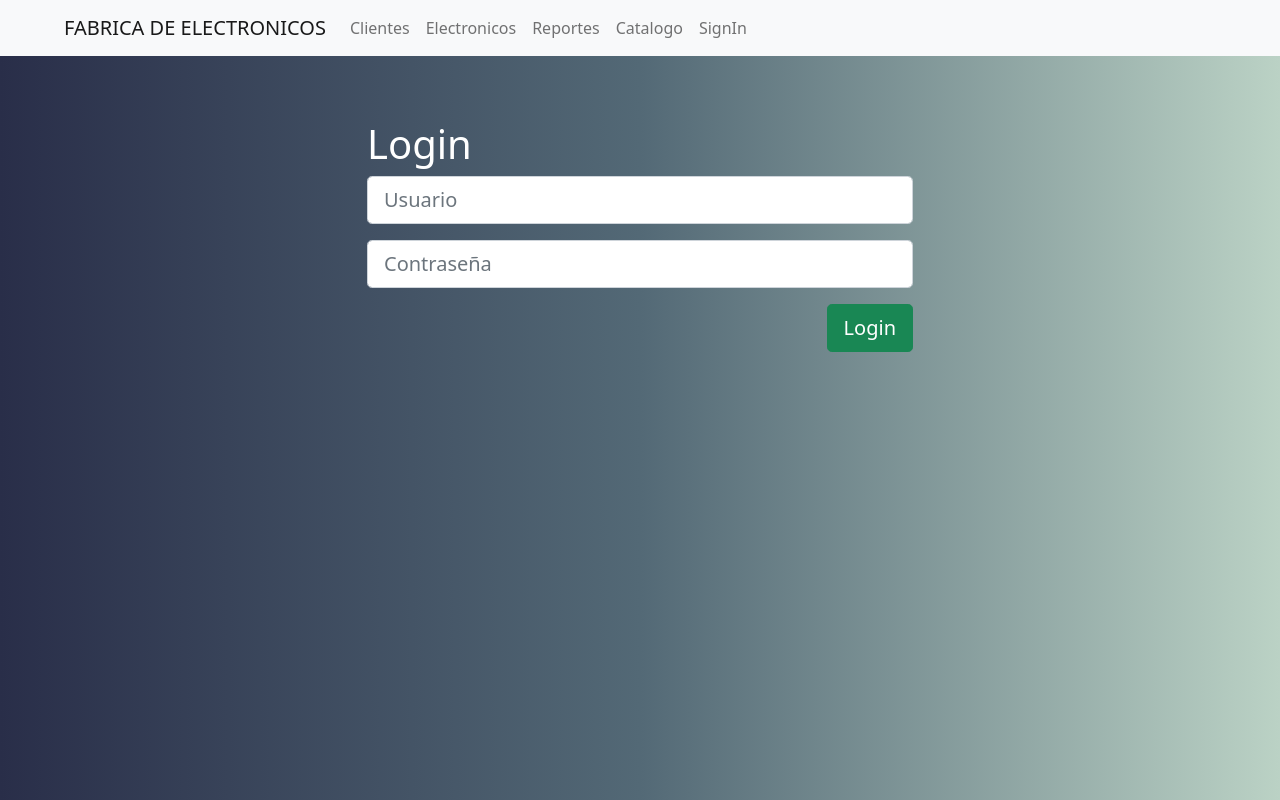
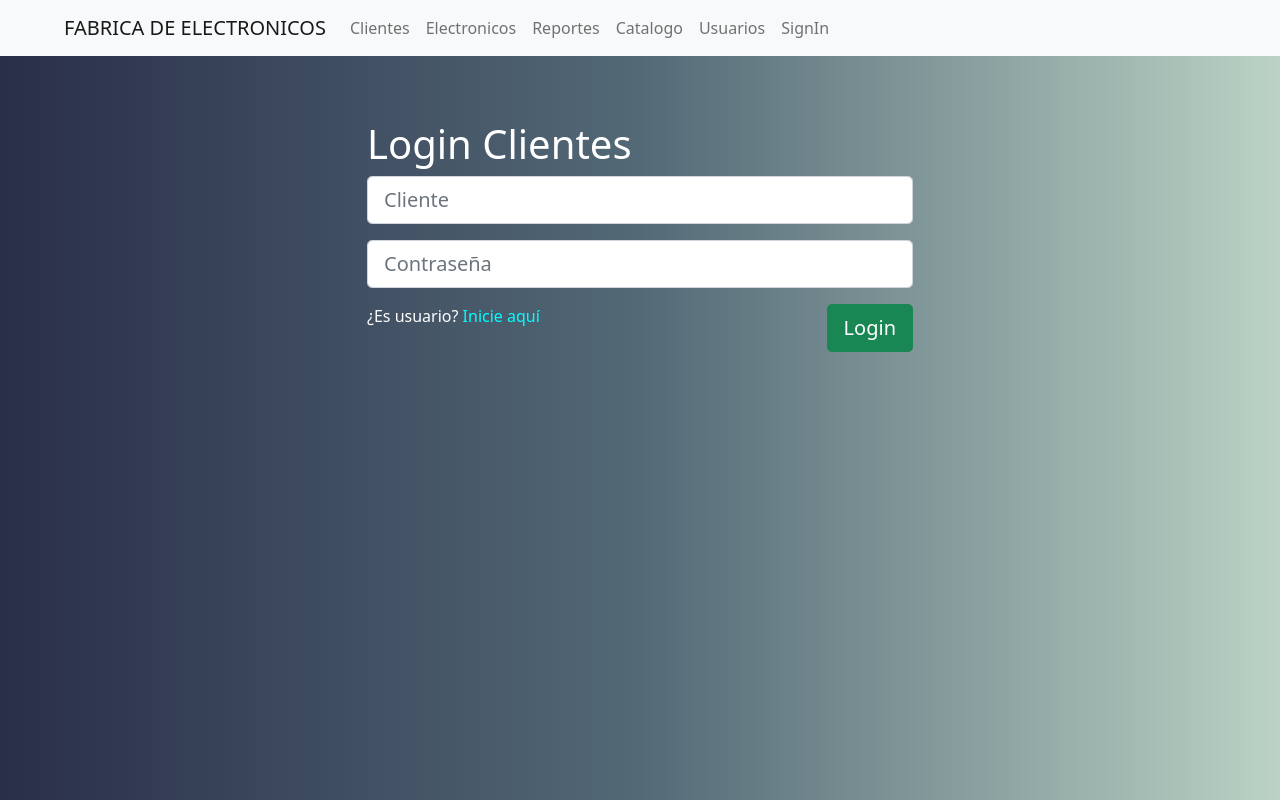
Before and after one commit to AdaliGJ/Fabricas-Electronicos, an Angular app in the folder fabrica/: page /login-cliente in a window 1280 px wide. Before the commit this address led to /login. Built offline with nearby package versions, Linux system fonts and the light colour scheme.

Commit message:
Permisos Login clientes y usuarios

```diff
--- a/fabrica/src/app/app-routing.module.ts
+++ b/fabrica/src/app/app-routing.module.ts
@@ -8,17 +8,29 @@ import { ListarElectronicosComponent } from './components/listar-electronicos/li
 import { ListarUsuarioComponent } from './components/listar-usuarios/listar-usuarios.component';
 import { LoginComponent } from './components/login/login.component';
 import { LoginClienteComponent } from './components/login-cliente/login-cliente.component';
+import {CatalogoComponent} from './components/catalogo/catalogo.component'
+import { DetallesComponent } from './components/detalles/detalles.component';
 
 const localUser=localStorage.getItem("usuario");
+const localClient=localStorage.getItem("cliente");
 
 var routes: Routes;
 
-if(localUser=="" || localUser==null || localUser=="error"){
+if((localUser=="" || localUser==null || localUser=="error") && (localClient=="" || localClient==null || localClient=="error") ){
   routes  = [
    {path: 'login', component: LoginComponent},
+   {path: 'login-cliente', component: LoginClienteComponent},
     {path:'**', redirectTo: 'login', pathMatch: 'full'}
   ];
-}else{
+}
+else if(localUser=="" || localUser==null || localUser=="error"){
+  routes  = [
+    {path: 'catalogo', component: CatalogoComponent},
+    {path: 'detalles/:id', component: DetallesComponent},
+     {path:'**', redirectTo: 'catalogo', pathMatch: 'full'}
+   ];
+}
+else{
   routes  = [
     {path: '', component: ListarClienteComponent},
     {path: 'crear-cliente', component: CrearClienteComponent},
--- a/fabrica/src/app/app.module.ts
+++ b/fabrica/src/app/app.module.ts
@@ -14,6 +14,8 @@ import { ListarUsuarioComponent } from './components/listar-usuarios/listar-usua
 import { CrearUsuarioComponent } from './components/crear-usuario/crear-usuario.component';
 import { LoginComponent } from './components/login/login.component';
 import { LoginClienteComponent } from './components/login-cliente/login-cliente.component';
+import { CatalogoComponent } from './components/catalogo/catalogo.component';
+import { DetallesComponent } from './components/detalles/detalles.component';
 
 @NgModule({
   declarations: [
@@ -25,7 +27,9 @@ import { LoginClienteComponent } from './components/login-cliente/login-cliente.
     ListarUsuarioComponent,
     CrearUsuarioComponent,
     LoginComponent,
-    LoginClienteComponent
+    LoginClienteComponent,
+    CatalogoComponent,
+    DetallesComponent
   ],
   imports: [
     BrowserModule,
--- a/fabrica/src/app/components/login-cliente/login-cliente.component.html
+++ b/fabrica/src/app/components/login-cliente/login-cliente.component.html
@@ -2,7 +2,7 @@
     <div class="row">
         <div class="col-lg-6 offset-lg-3">
                     <form class="mt-3" [formGroup]="loginForm" (submit)="loginClient()" >
-                        <h1 >Login</h1>
+                        <h1 >Login Clientes</h1>
                         <div class="mb-3">
                             <input type="text" formControlName="cliente" class="form-control form-control-lg"  placeholder="Cliente">
                         </div>
@@ -12,6 +12,9 @@
                         <div class="mb-3">
                             <button type="submit" class="btn btn-success btn-lg float-end">Login</button>
                         </div>
+                        <div class="mb-3">
+                            <p>¿Es usuario? <a type="nav-link"  href="/login">Inicie aquí</a></p>
+                        </div>
                     </form>
         </div>
     </div>
--- a/fabrica/src/app/components/login-cliente/login-cliente.component.scss
+++ b/fabrica/src/app/components/login-cliente/login-cliente.component.scss
@@ -10,3 +10,19 @@ h1{
 #error{
     display: none;
 }
+
+p{
+    color: white;
+}
+
+a{
+    color: aqua;
+    text-decoration: none;
+}
+
+
+a:hover{
+    color: yellow;
+    text-decoration: none;
+    cursor: pointer;
+}
--- a/fabrica/src/app/components/login/login.component.html
+++ b/fabrica/src/app/components/login/login.component.html
@@ -2,7 +2,7 @@
     <div class="row">
         <div class="col-lg-6 offset-lg-3">
                     <form class="mt-3" [formGroup]="loginForm" (submit)="loginUser()" >
-                        <h1 >Login</h1>
+                        <h1 >Login Usuarios</h1>
                         <div class="mb-3">
                             <input type="text" formControlName="usuario" class="form-control form-control-lg"  placeholder="Usuario">
                         </div>
@@ -12,6 +12,9 @@
                         <div class="mb-3">
                             <button type="submit" class="btn btn-success btn-lg float-end">Login</button>
                         </div>
+                        <div class="mb-3">
+                            <p>¿Es cliente? <a type="nav-link"  href="/login-cliente">Inicie aquí</a></p>
+                        </div>
                     </form>
         </div>
     </div>
--- a/fabrica/src/app/components/login/login.component.scss
+++ b/fabrica/src/app/components/login/login.component.scss
@@ -10,3 +10,19 @@ h1{
 #error{
     display: none;
 }
+
+p{
+    color: white;
+}
+
+a{
+    color: aqua;
+    text-decoration: none;
+}
+
+
+a:hover{
+    color: yellow;
+    text-decoration: none;
+    cursor: pointer;
+}
--- a/fabrica/src/index.html
+++ b/fabrica/src/index.html
@@ -28,6 +28,9 @@
           <a class="nav-link" href="/catalogo">Catalogo</a>
         </li>
         <li class="nav-item">
+          <a class="nav-link" href="/lista-usuarios">Usuarios</a>
+        </li>
+        <li class="nav-item">
           <a class="nav-link" href="#">SignIn</a>
         </li>
 
```
Also changed, not shown: 1 other file (tests, documents, lock files or other folders).
